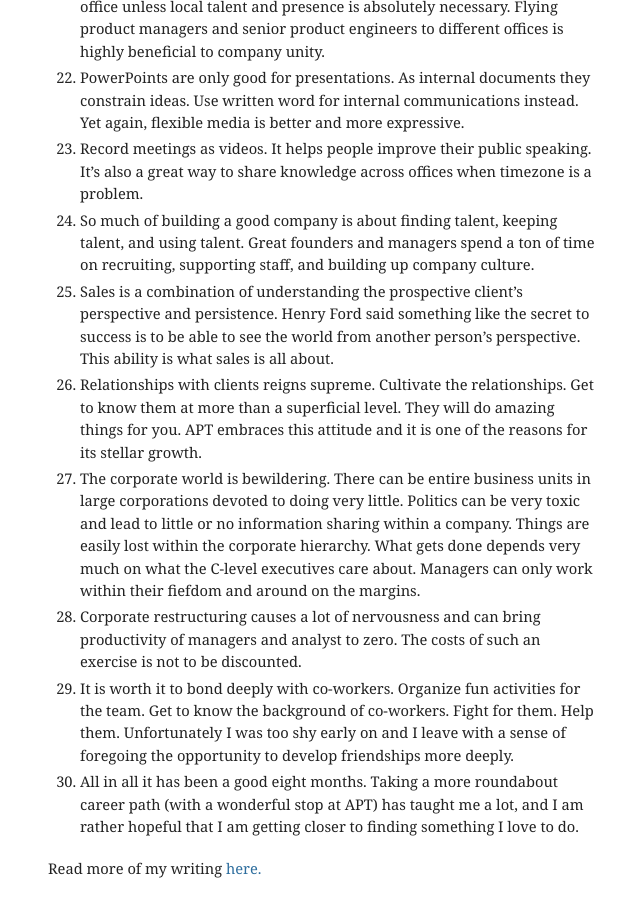
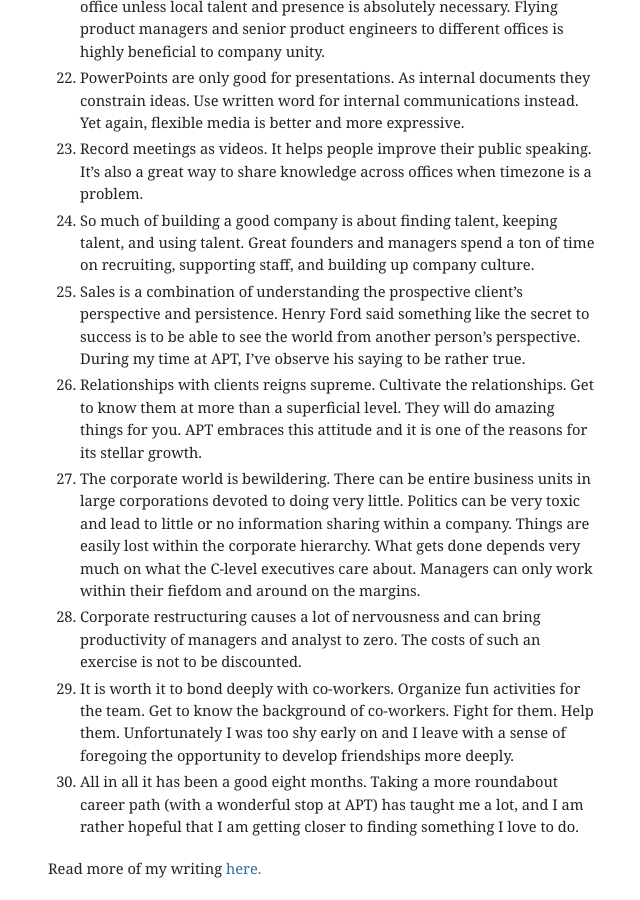
Before and after one commit to mbwong/mbwong.github.com, a Jekyll site: the page built from _posts/2013-04-30-lessons-from-apt.md, in a window 1280 px wide and 900 px high, scrolled down 1874 px. Shown: the whole window, without its empty margins (302-942 px from the left). Built offline with Jekyll 4.4.1, drawn with Linux system fonts in a browser that asks for light colours.

Commit message:
Update 2013-04-30-lessons-from-apt.md

```diff
--- a/_posts/2013-04-30-lessons-from-apt.md
+++ b/_posts/2013-04-30-lessons-from-apt.md
@@ -30,7 +30,7 @@
 22. PowerPoints are only good for presentations. As internal documents they constrain ideas. Use written word for internal communications instead. Yet again, flexible media is better and more expressive.
 23. Record meetings as videos. It helps people improve their public speaking. It's also a great way to share knowledge across offices when timezone is a problem.
 24. So much of building a good company is about finding talent, keeping talent, and using talent. Great founders and managers spend a ton of time on recruiting, supporting staff, and building up company culture.
-25. Sales is a combination of understanding the prospective client's perspective and persistence. Henry Ford said something like the secret to success is to be able to see the world from another person's perspective. This ability is what sales is all about.
+25. Sales is a combination of understanding the prospective client's perspective and persistence. Henry Ford said something like the secret to success is to be able to see the world from another person's perspective. During my time at APT, I've observe his saying to be rather true.
 26. Relationships with clients reigns supreme. Cultivate the relationships. Get to know them at more than a superficial level. They will do amazing things for you. APT embraces this attitude and it is one of the reasons for its stellar growth.
 27. The corporate world is bewildering. There can be entire business units in large corporations devoted to doing very little. Politics can be very toxic and lead to little or no information sharing within a company. Things are easily lost within the corporate hierarchy. What gets done depends very much on what the C-level executives care about. Managers can only work within their fiefdom and around on the margins.
 29. Corporate restructuring causes a lot of nervousness and can bring productivity of managers and analyst to zero. The costs of such an exercise is not to be discounted.
```
